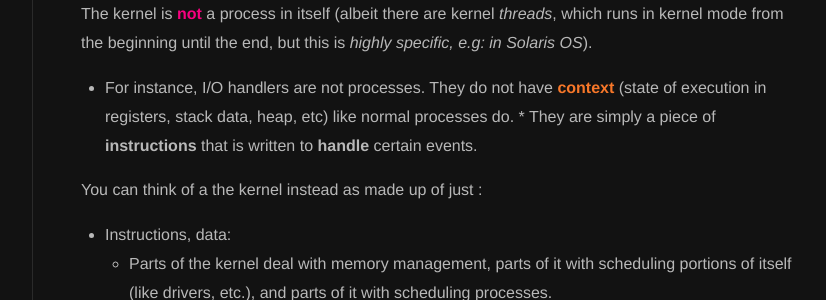
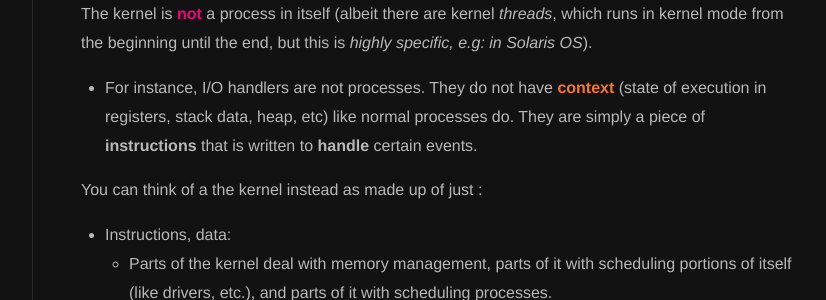
Before and after one commit to natalieagus/50005-2023, a Jekyll site: the page built from _os_notes/week1-4_mpm.md, in a window 1280 px wide. Shown: the part 4585-4885 px from the top of the page, without its empty margins (217-1043 px from the left). Built offline with Jekyll 4.4.1, drawn with Linux system fonts in a browser that asks for light colours; nearby versions of some CDN libraries; formulas are drawn with MathJax 3.

Commit message:
fix: w1_4 runaway *

```diff
--- a/_os_notes/week1-4_mpm.md
+++ b/_os_notes/week1-4_mpm.md
@@ -121,7 +121,7 @@ It is easy to perhaps <span style="color:#f7007f;"><b>misunderstand</b></span> t
 
 The kernel is <span style="color:#f7007f;"><b>not</b></span> a process in itself (albeit there are kernel _threads_, which runs in kernel mode from the beginning until the end, but this is _highly specific, e.g: in Solaris OS_).
 
-* For instance, I/O handlers are not processes. They do not have <span style="color:#f77729;"><b>context</b></span> (state of execution in registers, stack data, heap, etc) like normal processes do. * They are simply a piece of **instructions** that is written to **handle** certain events.
+* For instance, I/O handlers are not processes. They do not have <span style="color:#f77729;"><b>context</b></span> (state of execution in registers, stack data, heap, etc) like normal processes do. They are simply a piece of **instructions** that is written to **handle** certain events.
 
 
 You can think of a the kernel instead as made up of just :
```
